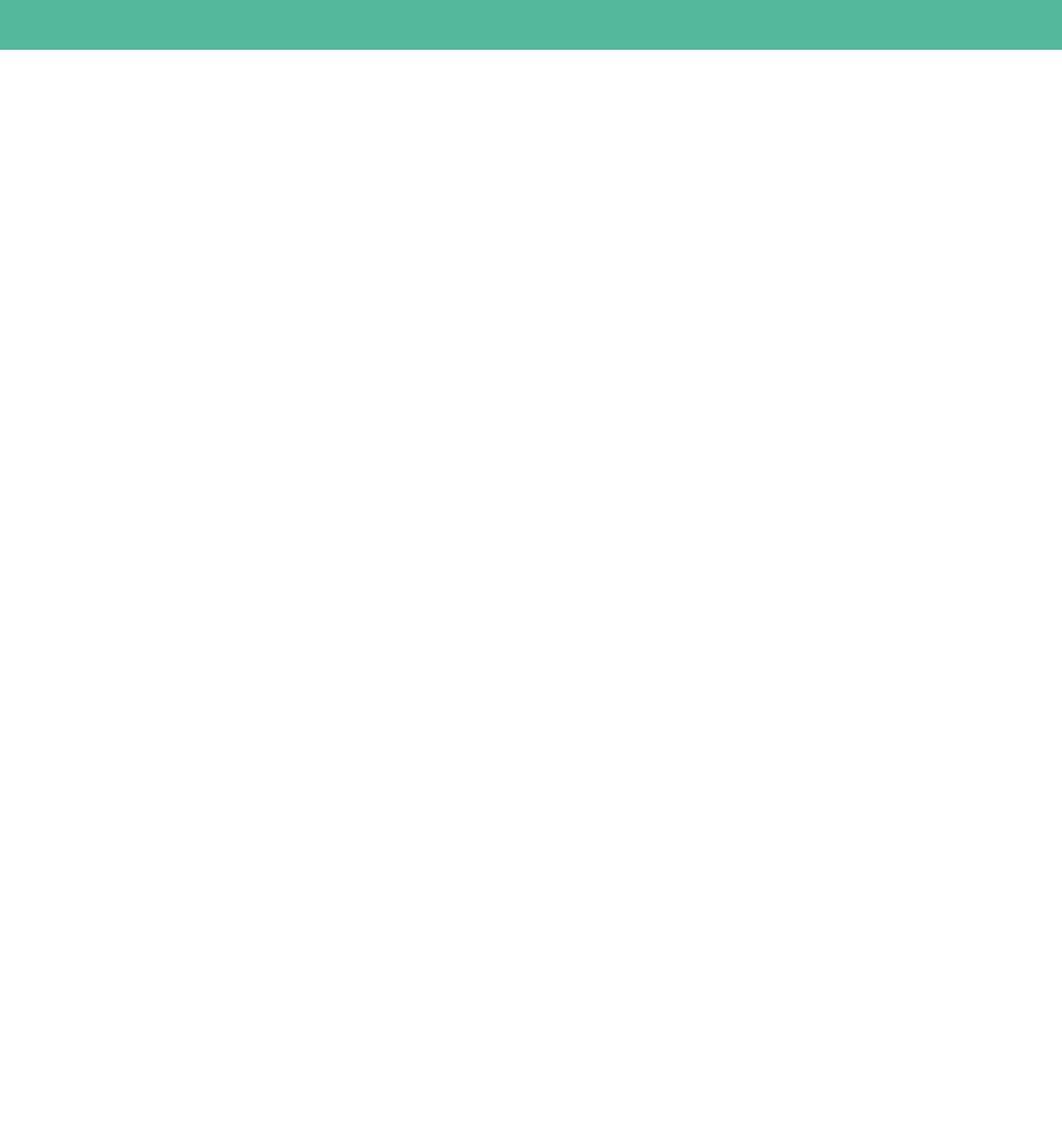
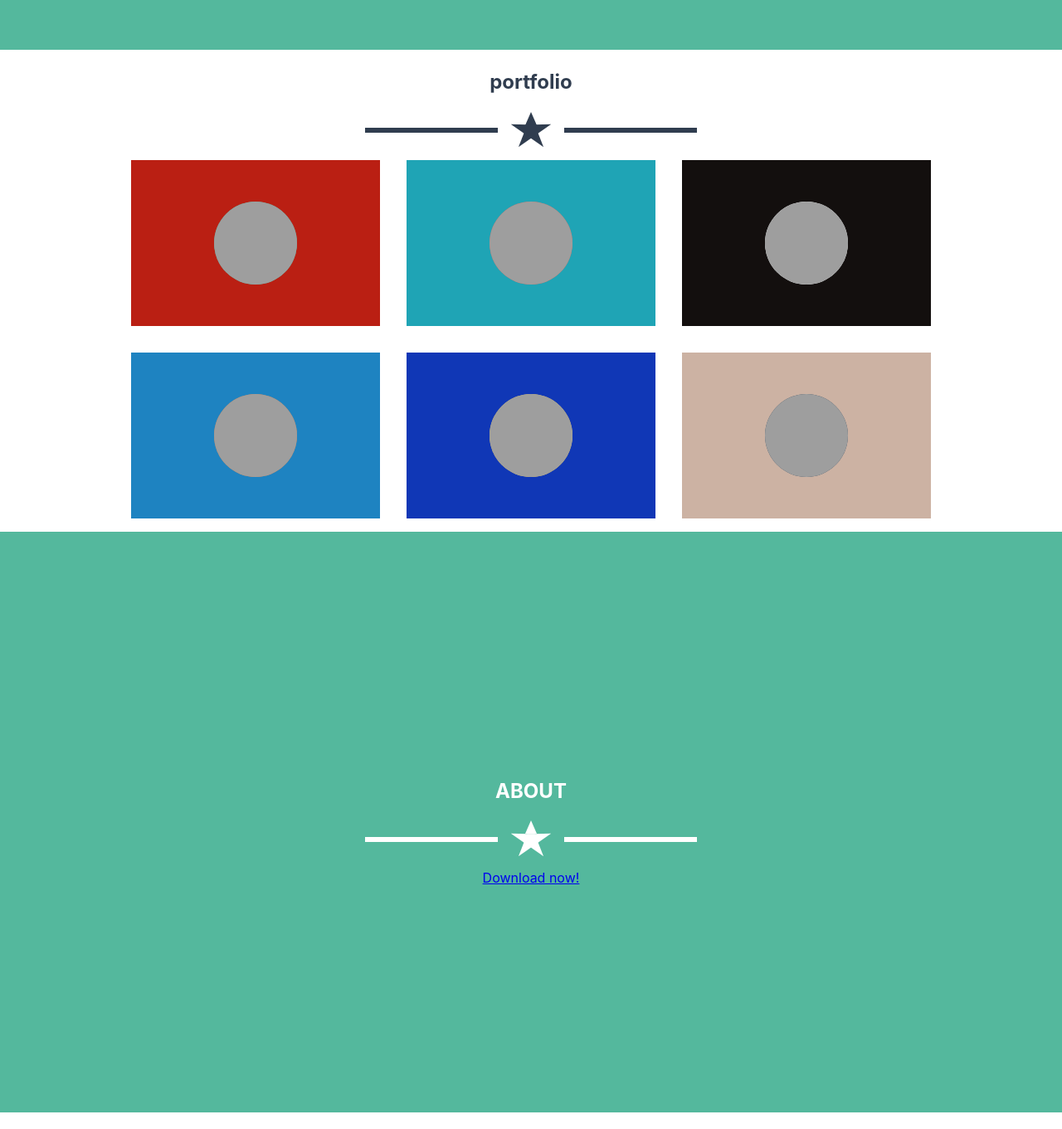
Before and after one commit to kowalus23/interviewme-landing, a React (Create React App) app: page / in a window 1280 px wide. Shown: the part 717-2078 px from the top of the page at 83% size. Before the commit the page ends 800 px from the top, so only its background shows below. Built offline with nearby package versions, Linux system fonts and the light colour scheme; grey boxes are pictures that could not be loaded.

Commit message:
Portfolio almost done, just fonts to change, working on about + deleted section class from all of components

```diff
--- a/package.json
+++ b/package.json
@@ -30,6 +30,7 @@
     ]
   },
   "devDependencies": {
+    "@fortawesome/fontawesome-free": "^5.10.1",
     "react-dev-utils": "^9.0.3"
   }
 }
--- a/src/js/components/About.js
+++ b/src/js/components/About.js
@@ -1,9 +1,29 @@
 import React from 'react';
+import '../../styles/components/About.scss'
 
-const About = ({title}) => {
+const About = ({info}) => {
+  const {title, contentText, downloadFile} = info;
   return (
     <>
-      <h2>{title}</h2>
+      <section className="about">
+        <div className="container">
+          <div className="about__content">
+            <h2 className="about__content__title">
+              {title.toUpperCase()}
+            </h2>
+            <div className="star-content">
+              <div className="star-content__star"/>
+            </div>
+            <div className="about__content__description">
+              <p></p>
+              <p></p>
+            </div>
+            <a className="about__content--button" href={downloadFile} download>
+              <i className="fas fa-download"></i> Download now!
+            </a>
+          </div>
+        </div>
+      </section>
     </>
   )
 };
--- a/src/js/components/Navigation.js
+++ b/src/js/components/Navigation.js
@@ -9,11 +9,11 @@ const Navigation = ({info}) => {
 
   return (
     <>
-      <section className="section-navigation">
+      <section className="navigation">
         <div className="container">
-          <div className="section-navigation__content">
-            <h2 className="section-navigation__content__title">{title.toUpperCase()}</h2>
-            <ul className="section-navigation__content__sections">
+          <div className="navigation__content">
+            <h2 className="navigation__content__title">{title.toUpperCase()}</h2>
+            <ul className="navigation__content__sections">
               {section}
             </ul>
           </div>
--- a/src/js/components/Portfolio.js
+++ b/src/js/components/Portfolio.js
@@ -1,9 +1,33 @@
 import React from 'react';
+import '../../styles/components/Portfolio.scss'
 
-const Portfolio = ({title}) => {
+const Portfolio = ({info}) => {
+  const {title, cards} = info;
+  const card = cards.map(({title, id, img, redirect, temporaryStyle}) => {
+    return (
+      <a href={redirect} key={id} data-title={title}>
+        <div className="card" style={temporaryStyle}>
+          <img src={img.src} alt={img.src} style={img.tempStyle}/>
+        </div>
+      </a>
+    )
+  });
+
   return (
     <>
-      <h2>{title}</h2>
+      <section className="portfolio">
+        <div className="container">
+          <div className="portfolio__content">
+            <h2 className="portfolio__content__title">{title}</h2>
+            <div className="star-content">
+              <div className="star-content__star"/>
+            </div>
+            <div className="portfolio__content__card-wrapper">
+              {card}
+            </div>
+          </div>
+        </div>
+      </section>
     </>
   )
 };
--- a/src/js/components/Welcome.js
+++ b/src/js/components/Welcome.js
@@ -7,16 +7,17 @@ const Welcome = ({info}) => {
 
   return (
     <>
-      <section className="section-welcome">
+      <section className="welcome">
         <div className="container">
-          <div className="section-welcome__content">
-            <h2 className="section-welcome__content__title">
-              {title}
-            </h2>
+          <div className="welcome__content">
+            <div className="welcome__content__avatar"/>
+            <h1 className="welcome__content__title">
+              {title.toUpperCase()}
+            </h1>
             <div className="star-content">
               <div className="star-content__star"/>
             </div>
-            <div className="section-welcome__content__description">
+            <div className="welcome__content__description">
               <p>{description}</p>
             </div>
           </div>
--- a/src/js/texts.js
+++ b/src/js/texts.js
@@ -10,7 +10,68 @@ export const texts =
     },
     portfolio: {
       title: 'portfolio',
-      // można dodać img, żeby potem wyprintować dla każdego boxa zdjęcie :)
+      cards: [
+        {
+          id: 1,
+          title: 'project1',
+          img: {
+            src: 'SRC',
+            tempStyle: {backgroundColor: 'rgb(69, 178, 155)'}
+          },
+          redirect: 'URL',
+          temporaryStyle: {backgroundColor: 'rgb(186, 31, 19)'}
+        },
+        {
+          id: 2,
+          title: 'project2',
+          img: {
+            src: 'SRC',
+            tempStyle: {backgroundColor: 'rgb(224, 91, 74)'}
+          },
+          redirect: 'URL',
+          temporaryStyle: {backgroundColor: 'rgb(31, 164, 181)'}
+        },
+        {
+          id: 3,
+          title: 'project3',
+          img: {
+            src: 'SRC',
+            tempStyle: {backgroundColor: 'rgb(236, 240, 241)'}
+          },
+          redirect: 'URL',
+          temporaryStyle: {backgroundColor: 'rgb(19, 15, 14'}
+        },
+        {
+          id: 4,
+          title: 'project4',
+          img: {
+            src: 'SRC',
+            tempStyle: {backgroundColor: 'rgb(225, 124, 62)'}
+          },
+          redirect: 'URL',
+          temporaryStyle: {backgroundColor: 'rgb(30, 131, 193)'}
+        },
+        {
+          id: 5,
+          title: 'project5',
+          img: {
+            src: 'SRC',
+            tempStyle: {backgroundColor: 'rgb(238, 200, 73)'}
+          },
+          redirect: 'URL',
+          temporaryStyle: {backgroundColor: 'rgb(16, 55, 182)'}
+        },
+        {
+          id: 6,
+          title: 'project6',
+          img: {
+            src: 'SRC',
+            tempStyle: {backgroundColor: 'rgb(51, 71, 92)'}
+          },
+          redirect: 'URL',
+          temporaryStyle: {backgroundColor: 'rgb(204, 178, 163)'}
+        },
+      ]
     },
     about: {
       title: 'about',
--- a/src/styles/components/About.scss
+++ b/src/styles/components/About.scss
@@ -0,0 +1,18 @@
+@import "../variables";
+@import "../space-star";
+
+.about {
+  @include widthAndHeight(100%, 700px);
+  background-color: $primary-color;
+
+  &__content {
+    @include flexible(flex, center, center, column, null);
+    @include widthAndHeight(null, 100%);
+
+    &__title {
+      margin: 0;
+      padding: 1em;
+      color: $text-contrast;
+    }
+  }
+}
--- a/src/styles/components/Navigation.scss
+++ b/src/styles/components/Navigation.scss
@@ -1,6 +1,6 @@
 @import '../variables';
 
-.section-navigation {
+.navigation {
   @include widthAndHeight(100%, null);
   background-color: $secondary-color;
 
--- a/src/styles/components/Portfolio.scss
+++ b/src/styles/components/Portfolio.scss
@@ -0,0 +1,52 @@
+@import "../variables";
+@import "../space-star";
+
+.portfolio {
+  @include widthAndHeight(100%, 100%);
+  background-color: $tertiary-color;
+
+  &__content {
+    @include flexible(flex, center, center, column, null);
+    @include widthAndHeight(null, 100%);
+
+    .star-content {
+      &__star {
+        border-bottom: 0.7em solid $secondary-color;
+
+        &::before, &::after {
+          border-bottom: 0.7em solid $secondary-color;
+        }
+      }
+
+      &::after {
+        background-color: $secondary-color;
+      }
+
+      &::before {
+        background-color: $secondary-color;
+      }
+    }
+
+    &__title {
+      margin: 0;
+      padding: 1em;
+      color: $secondary-color;
+    }
+
+    &__card-wrapper {
+      @include widthAndHeight(100%, 100%);
+      @include flexible(flex, center, null, row, wrap);
+
+      .card {
+        @include widthAndHeight(300px, 200px);
+        @include flexible(flex, center, center, null, null);
+        margin: 1em;
+
+        img {
+          @include widthAndHeight(100px, 100px);
+          border-radius: 50%;
+        }
+      }
+    }
+  }
+}
--- a/src/styles/components/Welcome.scss
+++ b/src/styles/components/Welcome.scss
@@ -1,13 +1,19 @@
 @import "../variables";
 @import "../space-star";
 
-.section-welcome {
+.welcome {
   @include widthAndHeight(100%, 700px);
   background-color: $primary-color;
 
   &__content {
     @include flexible(flex, center, center, column, null);
     @include widthAndHeight(null, 100%);
+
+    &__avatar {
+      @include widthAndHeight(200px, 200px);
+      background-color: $secondary-color;
+      border-radius: 50%;
+    }
 
     &__title {
       margin: 0;
```
Also changed, not shown: 1 other file (tests, documents, lock files or other folders).
